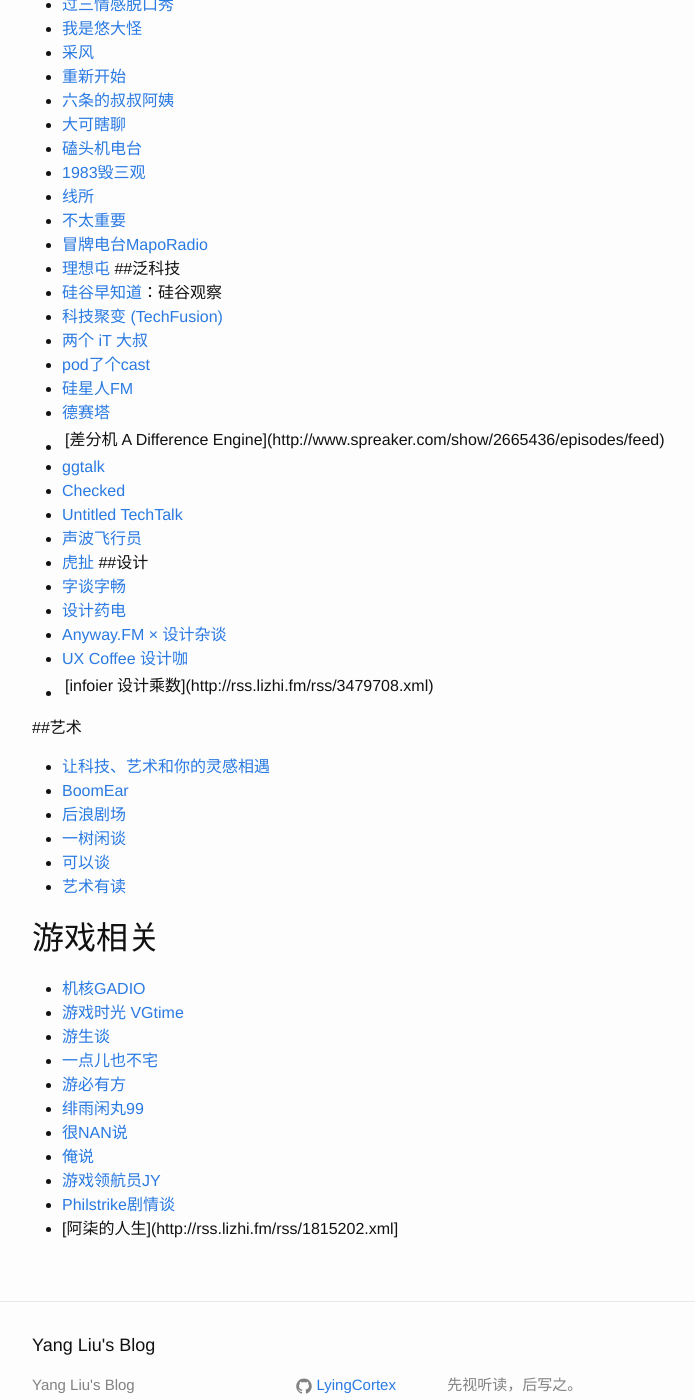
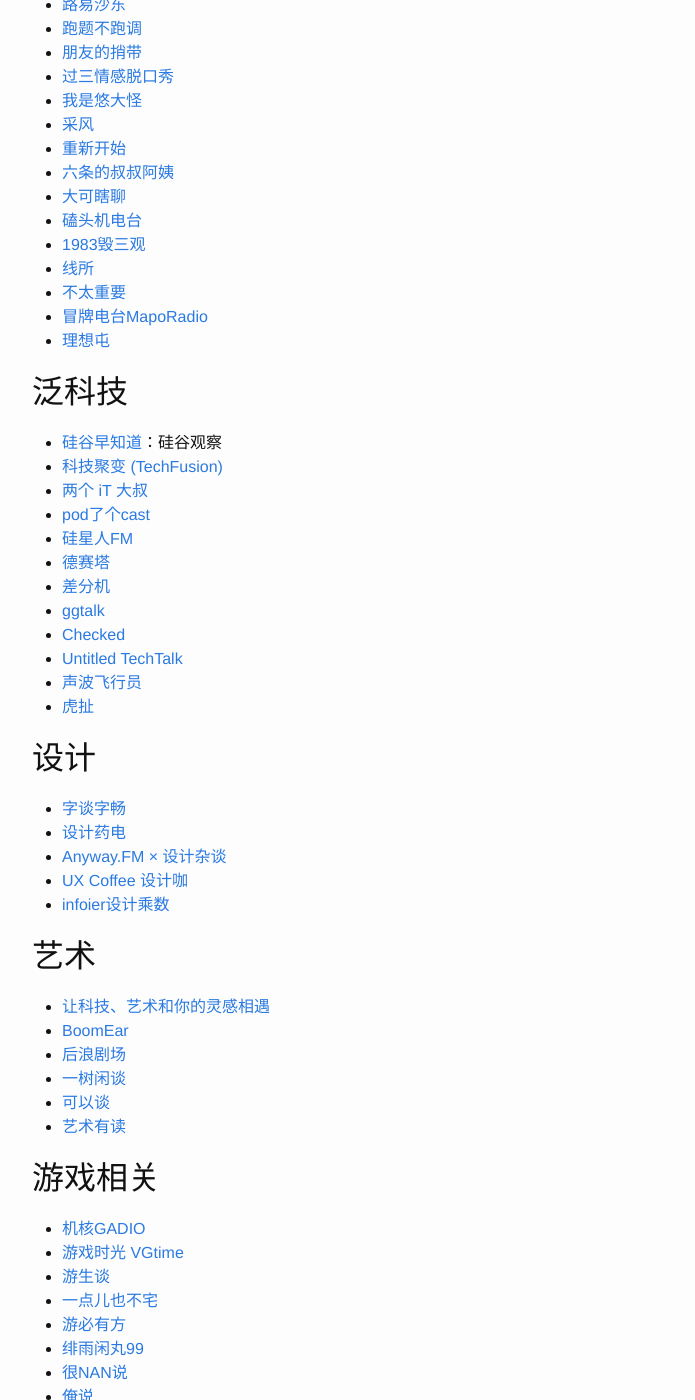
Before and after one commit to LyingCortex/lyingcortex.github.io, a Jekyll site: the page built from _posts/2018-11-28-recommend-podcasts.markdown, in a window 1280 px wide and 1400 px high, scrolled down 2391 px. Shown: the whole window, without its empty margins (238-933 px from the left). Built offline with Jekyll 4.4.1, drawn with Linux system fonts in a browser that asks for light colours; some of the changed text lies outside the part shown.

Commit message:
minor modification

```diff
--- a/_posts/2018-11-28-recommend-podcasts.markdown
+++ b/_posts/2018-11-28-recommend-podcasts.markdown
@@ -44,7 +44,7 @@ categories: recommendation
 - [PAGE SEVEN 胡先笙](http://www.ximalaya.com/album/343368.xml), [胡先笙炼金夜话](https://getpodcast.xyz/data/163/526577852.xml), [笙考数理化](http://podcast-beta.miao.li/xml/netease/341037051/rss.xml)
 - [纽约文化沙龙](http://nyshalong.com/public/rss/itunes_podcast_rss_feed.xml)
 
-##泛学术
+## 泛学术
 - [天书FM](http://tianshuguangbo.com/blog?format=RSS)：考古，文字
 - [欧丽娟红楼梦](http://podcast-beta.miao.li/xml/lizhi/936538/rss.xml)
 - [经济学讲义》课程讲授](https://rsshub.app/ximalaya/album/386120.rss)
@@ -57,7 +57,7 @@ categories: recommendation
 - [孙中兴](http://podcast-beta.miao.li/xml/netease/349551665/rss.xml)
 - [独立日](https://riyu.squarespace.com/independenceday), [日语日语](https://riyu.squarespace.com/hibi?format=rss)
 
-##飞渡重洋
+## 飞渡重洋
 - [不傻在欧洲](https://getpodcast.xyz/data/ximalaya/3501680.xml)
 - [德国FM甘草糖](http://rss.lizhi.fm/rss/340976.xml)
 - [德漂茶馆](http://rss.lizhi.fm/rss/3503970.xml)
@@ -82,7 +82,7 @@ categories: recommendation
 - [無調性录音机](http://www.ximalaya.com/album/15357554.xml)
 - [剑桥第八套广播体操](http://rss.lizhi.fm/rss/1483538.xml): 已完结
 - [而我想…成为一个有趣的妞](https://getpodcast.xyz/data/163/428009.xml)
-- [1UP 播客](https://1up.fireside.fm) 每期聊一个好作品
+- [1UP 播客](https://1up.fireside.fm): 每期聊一个好作品
 - [Steve说](https://getpodcast.xyz/data/ximalaya/3385682.xml)
 - [居然有周末](https://feeds.buzzsprout.com/65566.rss)
 - [不丧](https://rss.simplecast.com/podcasts/4335/rss)
@@ -105,27 +105,29 @@ categories: recommendation
 - [不太重要](https://butaizhongyao.fireside.fm)
 - [冒牌电台MapoRadio](http://rss.lizhi.fm/rss/1056014.xml)
 - [理想屯](http://rss.lizhi.fm/rss/3647543.xml)
-##泛科技
+
+## 泛科技
 - [硅谷早知道](http://www.ximalaya.com/album/14233547.xml)：硅谷观察
 - [科技聚变 (TechFusion)](https://techfusionfm.com/podcast.xml)
 - [两个 iT 大叔](http://podcast.lengqidong.com/podcast.xml)
 - [pod了个cast](http://rss.lizhi.fm/rss/74078751.xml)
 - [硅星人FM](https://gxr.fireside.fm/)
 - [德赛塔](https://pinecast.com/feed/detasai)
-- [差分机|A Difference Engine](http://www.spreaker.com/show/2665436/episodes/feed)
+- [差分机](http://www.spreaker.com/show/2665436/episodes/feed)
 - [ggtalk](https://talk.swift.gg/static/rss.xml)
 - [Checked](http://checked.fm/feed/podcast)
 - [Untitled TechTalk](http://utt.one/feed.xml)
 - [声波飞行员](http://rss.lizhi.fm/rss/1635236.xml)
 - [虎扯](https://getpodcast.xyz/data/163/526864575.xml)
-##设计
+
+## 设计
 - [字谈字畅](https://thetype.com/feed/typechat/)
 - [设计药电](https://shejiyaodian.fireside.fm)
 - [Anyway.FM × 设计杂谈](https://anyway.fm)
 - [UX Coffee 设计咖](https://rss.simplecast.com/podcasts/1897/rss)
-- [infoier | 设计乘数](http://rss.lizhi.fm/rss/3479708.xml)
+- [infoier设计乘数](http://rss.lizhi.fm/rss/3479708.xml)
 
-##艺术
+## 艺术
 - [让科技、艺术和你的灵感相遇](https://doko.com/podcasts/feed.xml)
 - [BoomEar](https://www.boomear.fm)
 - [后浪剧场](http://www.ximalaya.com/album/12154265.xml)
@@ -144,4 +146,4 @@ categories: recommendation
 - [俺说](http://cdn102.lizhi.fm/rss/802378.xml/)
 - [游戏领航员JY](http://rss.lizhi.fm/rss/1448168.xml)
 - [Philstrike剧情谈](http://rss.lizhi.fm/rss/1384231.xml)
-- [阿柒的人生](http://rss.lizhi.fm/rss/1815202.xml]
+- [阿柒的人生](http://rss.lizhi.fm/rss/1815202.xml)
```
Also changed, not shown: other parts of _posts/2018-11-28-recommend-podcasts.markdown (+2 -2 lines).
